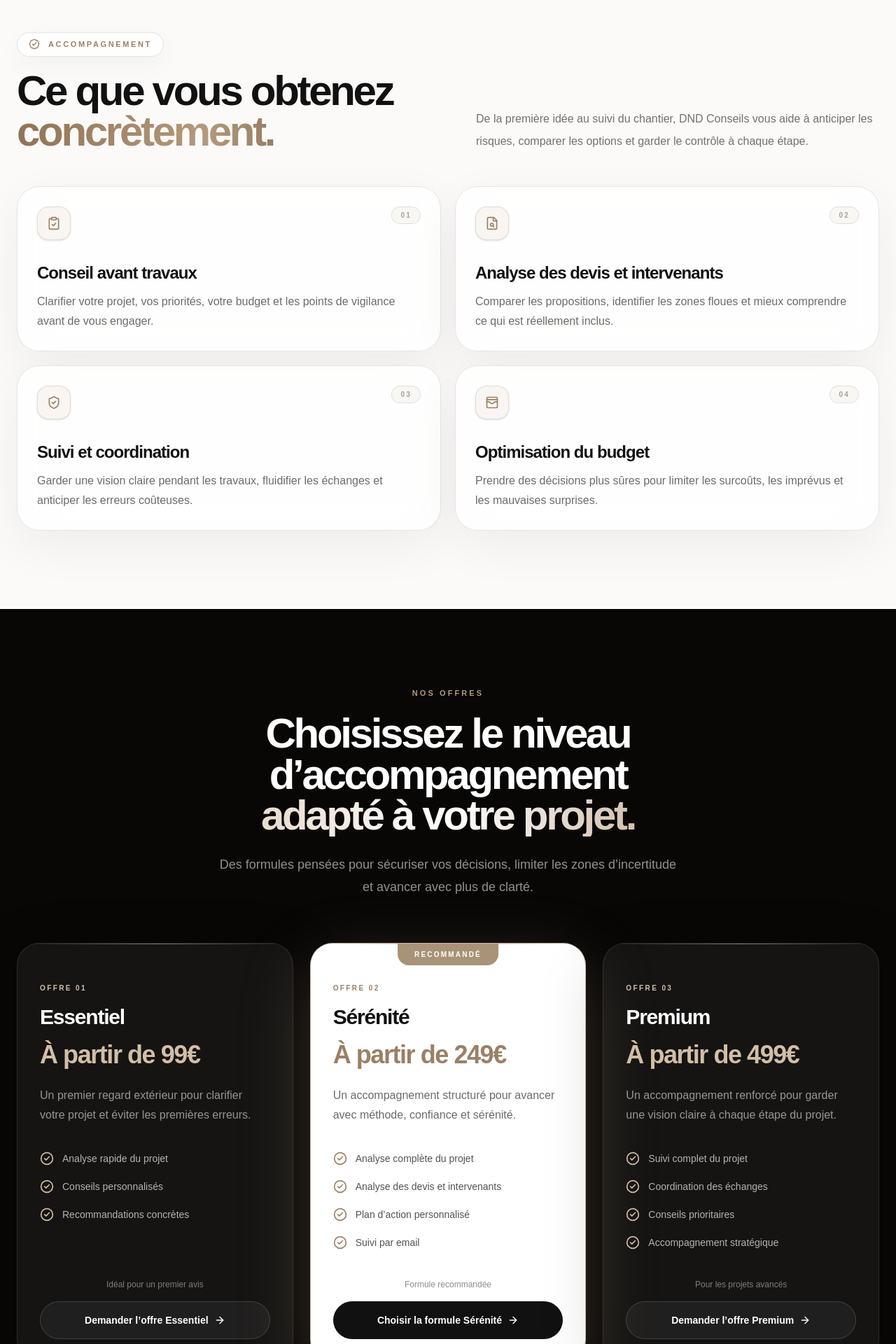
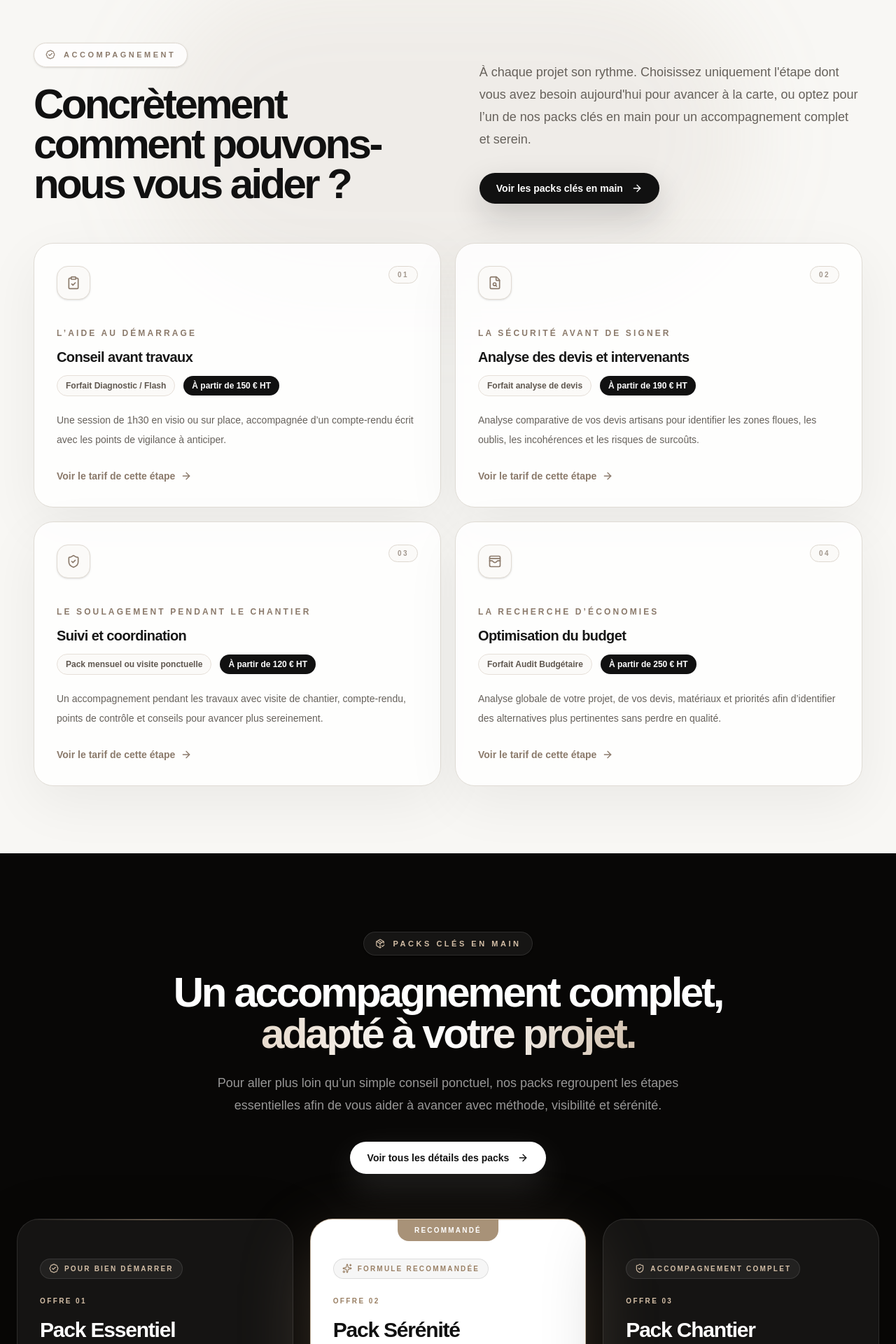
Before and after one commit to markyuna/dnd-conseils, a Next.js app: page / in a window 1280 px wide. Shown: the part 3440-5360 px from the top of the page at 70% size. Built offline with nearby package versions, Linux system fonts and the light colour scheme; no server answers.

Commit message:
refactor: align offer packs with pricing strategy

```diff
--- a/src/components/OffersSection.tsx
+++ b/src/components/OffersSection.tsx
@@ -1,53 +1,65 @@
-// src/components/OffersSection.tsx
-
 "use client";
 
 import Link from "next/link";
 import { motion } from "framer-motion";
-import { ArrowRight, CheckCircle2 } from "lucide-react";
+import {
+  ArrowRight,
+  BadgeCheck,
+  CheckCircle2,
+  PackageCheck,
+  ShieldCheck,
+  Sparkles,
+} from "lucide-react";
 
 const offers = [
   {
     slug: "essentiel",
-    title: "Essentiel",
-    price: "À partir de 99€",
-    desc: "Un premier regard extérieur pour clarifier votre projet et éviter les premières erreurs.",
+    title: "Pack Essentiel",
+    price: "À partir de 390 € HT",
+    eyebrow: "Pour bien démarrer",
+    desc: "Une formule claire pour structurer votre projet, analyser les premiers éléments et avancer avec une vision plus sûre.",
     features: [
-      "Analyse rapide du projet",
-      "Conseils personnalisés",
-      "Recommandations concrètes",
+      "Diagnostic projet",
+      "Analyse de 2 à 3 devis",
+      "Compte-rendu écrit",
+      "Recommandations prioritaires",
     ],
-    note: "Idéal pour un premier avis",
-    cta: "Demander l’offre Essentiel",
+    note: "Idéal avant de signer",
+    cta: "Demander le Pack Essentiel",
+    href: "/devis?type=pack-essentiel",
   },
   {
     slug: "serenite",
-    title: "Sérénité",
-    price: "À partir de 249€",
+    title: "Pack Sérénité",
+    price: "À partir de 790 € HT",
+    eyebrow: "Formule recommandée",
     highlight: true,
-    desc: "Un accompagnement structuré pour avancer avec méthode, confiance et sérénité.",
+    desc: "Un accompagnement plus structuré pour sécuriser les décisions importantes avant et pendant les premières étapes du chantier.",
     features: [
-      "Analyse complète du projet",
-      "Analyse des devis et intervenants",
-      "Plan d’action personnalisé",
-      "Suivi par email",
+      "Diagnostic complet",
+      "Analyse des devis",
+      "1 visite de chantier",
+      "Compte-rendu et conseils personnalisés",
     ],
-    note: "Formule recommandée",
-    cta: "Choisir la formule Sérénité",
+    note: "Le meilleur équilibre",
+    cta: "Choisir le Pack Sérénité",
+    href: "/devis?type=pack-serenite",
   },
   {
-    slug: "premium",
-    title: "Premium",
-    price: "À partir de 499€",
-    desc: "Un accompagnement renforcé pour garder une vision claire à chaque étape du projet.",
+    slug: "chantier",
+    title: "Pack Chantier",
+    price: "Sur devis",
+    eyebrow: "Accompagnement complet",
+    desc: "Une solution renforcée pour garder une vision claire pendant les travaux, avec suivi, coordination et conseils réguliers.",
     features: [
-      "Suivi complet du projet",
-      "Coordination des échanges",
-      "Conseils prioritaires",
-      "Accompagnement stratégique",
+      "Suivi mensuel",
+      "Visites de chantier",
+      "Comptes-rendus réguliers",
+      "Conseils et coordination",
     ],
     note: "Pour les projets avancés",
-    cta: "Demander l’offre Premium",
+    cta: "Demander le Pack Chantier",
+    href: "/devis?type=pack-chantier",
   },
 ];
 
@@ -58,9 +70,9 @@ export default function OffersSection() {
       className="relative overflow-hidden bg-[#080706] px-4 py-24 text-white sm:px-6 lg:py-28"
     >
       <div className="pointer-events-none absolute inset-0 -z-10">
-        <div className="absolute left-1/2 top-0 h-[520px] w-[520px] -translate-x-1/2 rounded-full bg-[#b49a7c]/20 blur-3xl" />
-        <div className="absolute bottom-[-160px] right-[-120px] h-[420px] w-[420px] rounded-full bg-white/10 blur-3xl" />
-        <div className="absolute inset-0 opacity-[0.04] [background-image:linear-gradient(90deg,#fff_1px,transparent_1px),linear-gradient(#fff_1px,transparent_1px)] [background-size:76px_76px]" />
+        <div className="absolute left-1/2 top-0 h-[560px] w-[560px] -translate-x-1/2 rounded-full bg-[#b49a7c]/20 blur-3xl" />
+        <div className="absolute bottom-[-180px] right-[-140px] h-[460px] w-[460px] rounded-full bg-white/10 blur-3xl" />
+        <div className="absolute inset-0 opacity-[0.045] [background-image:linear-gradient(90deg,#fff_1px,transparent_1px),linear-gradient(#fff_1px,transparent_1px)] [background-size:76px_76px]" />
       </div>
 
       <div className="relative mx-auto max-w-7xl">
@@ -71,21 +83,33 @@ export default function OffersSection() {
           transition={{ duration: 0.7, ease: [0.22, 1, 0.36, 1] }}
           className="mx-auto mb-16 max-w-4xl text-center"
         >
-          <p className="mb-5 text-[11px] font-semibold uppercase tracking-[0.28em] text-[#b49a7c]">
-            Nos offres
-          </p>
+          <div className="mb-6 inline-flex items-center gap-3 rounded-full border border-white/10 bg-white/[0.06] px-4 py-2 text-[11px] font-semibold uppercase tracking-[0.32em] text-[#d3bea6] shadow-sm">
+            <PackageCheck className="h-3.5 w-3.5" />
+            Packs clés en main
+          </div>
 
           <h2 className="text-4xl font-semibold leading-[0.98] tracking-[-0.055em] md:text-6xl">
-            Choisissez le niveau d’accompagnement
+            Un accompagnement complet,
             <span className="block bg-gradient-to-r from-[#d8c4ad] via-white to-[#b49a7c] bg-clip-text text-transparent">
               adapté à votre projet.
             </span>
           </h2>
 
-          <p className="mx-auto mt-6 max-w-2xl text-base leading-8 text-white/55 sm:text-lg">
-            Des formules pensées pour sécuriser vos décisions, limiter les zones
-            d’incertitude et avancer avec plus de clarté.
+          <p className="mx-auto mt-6 max-w-2xl text-base leading-8 text-white/58 sm:text-lg">
+            Pour aller plus loin qu’un simple conseil ponctuel, nos packs
+            regroupent les étapes essentielles afin de vous aider à avancer avec
+            méthode, visibilité et sérénité.
           </p>
+
+          <div className="mt-9 flex justify-center">
+            <Link
+              href="/tarifs#packs"
+              className="inline-flex items-center justify-center gap-3 rounded-full border border-white/12 bg-white px-6 py-3 text-sm font-semibold text-[#111111] shadow-[0_18px_50px_rgba(255,255,255,0.12)] transition duration-300 hover:-translate-y-0.5 hover:bg-[#d8c4ad]"
+            >
+              Voir tous les détails des packs
+              <ArrowRight className="h-4 w-4" />
+            </Link>
+          </div>
         </motion.div>
 
         <div className="grid gap-6 md:grid-cols-3">
@@ -101,9 +125,9 @@ export default function OffersSection() {
                 ease: [0.22, 1, 0.36, 1],
               }}
               className={[
-                "group relative flex min-h-[560px] flex-col overflow-hidden rounded-[2rem] border p-7 transition-all duration-500 hover:-translate-y-1 sm:p-8",
+                "group relative flex min-h-[590px] flex-col overflow-hidden rounded-[2rem] border p-7 transition-all duration-500 hover:-translate-y-1 sm:p-8",
                 offer.highlight
-                  ? "border-[#b49a7c]/70 bg-white text-[#111] shadow-[0_34px_100px_rgba(180,154,124,0.28)]"
+                  ? "border-[#b49a7c]/70 bg-white text-[#111111] shadow-[0_34px_100px_rgba(180,154,124,0.28)]"
                   : "border-white/10 bg-white/[0.055] text-white shadow-[0_24px_90px_rgba(0,0,0,0.18)] hover:border-[#b49a7c]/45 hover:bg-white/[0.075]",
               ].join(" ")}
             >
@@ -116,6 +140,24 @@ export default function OffersSection() {
               <div className="pointer-events-none absolute inset-x-0 top-0 h-px bg-gradient-to-r from-transparent via-[#b49a7c] to-transparent opacity-70" />
 
               <div className="pt-6">
+                <div
+                  className={[
+                    "mb-6 inline-flex items-center gap-2 rounded-full border px-3 py-1.5 text-[10px] font-semibold uppercase tracking-[0.22em]",
+                    offer.highlight
+                      ? "border-black/10 bg-black/[0.035] text-[#9a8065]"
+                      : "border-white/10 bg-white/[0.06] text-[#d3bea6]",
+                  ].join(" ")}
+                >
+                  {offer.highlight ? (
+                    <Sparkles className="h-3.5 w-3.5" />
+                  ) : index === 0 ? (
+                    <BadgeCheck className="h-3.5 w-3.5" />
+                  ) : (
+                    <ShieldCheck className="h-3.5 w-3.5" />
+                  )}
+                  {offer.eyebrow}
+                </div>
+
                 <p
                   className={[
                     "mb-4 text-[10px] font-semibold uppercase tracking-[0.24em]",
@@ -141,7 +183,7 @@ export default function OffersSection() {
                 <p
                   className={[
                     "mt-6 text-base leading-7",
-                    offer.highlight ? "text-black/58" : "text-white/55",
+                    offer.highlight ? "text-black/58" : "text-white/58",
                   ].join(" ")}
                 >
                   {offer.desc}
@@ -161,7 +203,7 @@ export default function OffersSection() {
                     <span
                       className={[
                         "text-sm leading-6",
-                        offer.highlight ? "text-black/68" : "text-white/68",
+                        offer.highlight ? "text-black/68" : "text-white/70",
                       ].join(" ")}
                     >
                       {feature}
@@ -181,17 +223,29 @@ export default function OffersSection() {
                 </p>
 
                 <Link
-                  href={`/devis?offre=${offer.slug}`}
-                  aria-label={`Demander l’offre ${offer.title}`}
+                  href={offer.href}
+                  aria-label={offer.cta}
                   className={[
                     "group/link flex w-full items-center justify-center gap-2 rounded-full border px-6 py-4 text-center text-sm font-semibold transition-all duration-300",
                     offer.highlight
-                      ? "border-black/10 bg-[#111] text-white hover:bg-[#2a211b]"
+                      ? "border-black/10 bg-[#111111] text-white hover:bg-[#2a211b]"
                       : "border-white/15 bg-white/5 text-white hover:border-[#b49a7c]/45 hover:bg-[#b49a7c]/15",
                   ].join(" ")}
                 >
                   {offer.cta}
                   <ArrowRight className="h-4 w-4 transition-transform duration-300 group-hover/link:translate-x-1" />
+                </Link>
+
+                <Link
+                  href={`/tarifs#${offer.slug === "chantier" ? "packs" : "packs"}`}
+                  className={[
+                    "mt-4 flex w-full items-center justify-center text-xs font-semibold transition duration-300",
+                    offer.highlight
+                      ? "text-black/45 hover:text-black"
+                      : "text-white/42 hover:text-white",
+                  ].join(" ")}
+                >
+                  Voir le détail du pack
                 </Link>
               </div>
             </motion.article>
--- a/src/components/ServicesSection.tsx
+++ b/src/components/ServicesSection.tsx
@@ -1,9 +1,9 @@
-// src/components/ServicesSection.tsx
-
 "use client";
 
+import Link from "next/link";
 import { motion } from "framer-motion";
 import {
+  ArrowRight,
   BadgeCheck,
   ClipboardCheck,
   FileSearch,
@@ -14,106 +14,165 @@ import {
 const services = [
   {
     title: "Conseil avant travaux",
-    desc: "Clarifier votre projet, vos priorités, votre budget et les points de vigilance avant de vous engager.",
+    label: "L’aide au démarrage",
+    formula: "Forfait Diagnostic / Flash",
+    price: "À partir de 150 € HT",
+    desc: "Une session de 1h30 en visio ou sur place, accompagnée d’un compte-rendu écrit avec les points de vigilance à anticiper.",
     icon: ClipboardCheck,
+    href: "/tarifs#diagnostic-flash",
   },
   {
     title: "Analyse des devis et intervenants",
-    desc: "Comparer les propositions, identifier les zones floues et mieux comprendre ce qui est réellement inclus.",
+    label: "La sécurité avant de signer",
+    formula: "Forfait analyse de devis",
+    price: "À partir de 190 € HT",
+    desc: "Analyse comparative de vos devis artisans pour identifier les zones floues, les oublis, les incohérences et les risques de surcoûts.",
     icon: FileSearch,
+    href: "/tarifs#analyse-devis",
   },
   {
     title: "Suivi et coordination",
-    desc: "Garder une vision claire pendant les travaux, fluidifier les échanges et anticiper les erreurs coûteuses.",
+    label: "Le soulagement pendant le chantier",
+    formula: "Pack mensuel ou visite ponctuelle",
+    price: "À partir de 120 € HT",
+    desc: "Un accompagnement pendant les travaux avec visite de chantier, compte-rendu, points de contrôle et conseils pour avancer plus sereinement.",
     icon: ShieldCheck,
+    href: "/tarifs#suivi-chantier",
   },
   {
     title: "Optimisation du budget",
-    desc: "Prendre des décisions plus sûres pour limiter les surcoûts, les imprévus et les mauvaises surprises.",
+    label: "La recherche d’économies",
+    formula: "Forfait Audit Budgétaire",
+    price: "À partir de 250 € HT",
+    desc: "Analyse globale de votre projet, de vos devis, matériaux et priorités afin d’identifier des alternatives plus pertinentes sans perdre en qualité.",
     icon: WalletCards,
+    href: "/tarifs#audit-budgetaire",
   },
 ];
 
+const fadeUp = {
+  hidden: { opacity: 0, y: 28 },
+  visible: { opacity: 1, y: 0 },
+};
+
 export default function ServicesSection() {
   return (
-    <section
-      id="services"
-      className="relative overflow-hidden bg-[#fbfaf8] px-4 pb-24 pt-4 text-[#171412] sm:px-6 lg:pb-28"
-    >
-      <div className="pointer-events-none absolute inset-0 -z-10">
-        <div className="absolute left-[-220px] top-[-220px] h-[520px] w-[520px] rounded-full bg-[#b49a7c]/10 blur-3xl" />
-        <div className="absolute bottom-[-240px] right-[-220px] h-[560px] w-[560px] rounded-full bg-black/[0.035] blur-3xl" />
-      </div>
+    <section className="relative overflow-hidden bg-[#f8f7f4] px-5 py-24 text-[#111111] sm:px-8 lg:px-12">
+      <div className="pointer-events-none absolute left-1/2 top-0 h-[460px] w-[860px] -translate-x-1/2 rounded-full bg-[#a39183]/10 blur-3xl" />
 
       <div className="relative mx-auto max-w-7xl">
+        <div className="mb-14 grid gap-8 lg:grid-cols-[1.05fr_0.95fr] lg:items-end">
           <motion.div
-          initial={{ opacity: 0, y: 26 }}
-          whileInView={{ opacity: 1, y: 0 }}
+            variants={fadeUp}
+            initial="hidden"
+            whileInView="visible"
             viewport={{ once: true, margin: "-80px" }}
-          transition={{ duration: 0.7, ease: [0.22, 1, 0.36, 1] }}
-          className="mb-12 grid gap-6 border-t border-black/10 pt-16 lg:grid-cols-[0.9fr_1.1fr] lg:items-end"
+            transition={{ duration: 0.65, ease: [0.22, 1, 0.36, 1] }}
           >
-          <div>
-            <div className="mb-5 inline-flex items-center gap-3 rounded-full border border-black/10 bg-white/75 px-4 py-2 text-[11px] font-semibold uppercase tracking-[0.24em] text-[#9a8065] shadow-[0_12px_35px_rgba(0,0,0,0.04)] backdrop-blur-xl">
-              <BadgeCheck className="h-4 w-4" />
+            <div className="mb-6 inline-flex items-center gap-3 rounded-full border border-[#ded8d0] bg-white/80 px-4 py-2 text-[11px] font-semibold uppercase tracking-[0.32em] text-[#8b7a6b] shadow-sm">
+              <BadgeCheck className="h-3.5 w-3.5" />
               Accompagnement
             </div>
 
-            <h2 className="max-w-3xl text-4xl font-semibold leading-[0.98] tracking-[-0.055em] text-[#111] md:text-6xl">
-              Ce que vous obtenez
-              <span className="block bg-gradient-to-r from-[#8f7358] via-[#b49a7c] to-[#5f4937] bg-clip-text text-transparent">
-                concrètement.
-              </span>
+            <h2 className="max-w-3xl text-5xl font-semibold leading-[0.95] tracking-[-0.06em] text-[#111111] md:text-6xl">
+              Concrètement comment pouvons-nous vous aider ?
             </h2>
+          </motion.div>
+
+          <motion.div
+            className="max-w-xl"
+            variants={fadeUp}
+            initial="hidden"
+            whileInView="visible"
+            viewport={{ once: true, margin: "-80px" }}
+            transition={{
+              duration: 0.65,
+              delay: 0.1,
+              ease: [0.22, 1, 0.36, 1],
+            }}
+          >
+            <p className="text-base leading-8 text-[#66615b] md:text-lg">
+              À chaque projet son rythme. Choisissez uniquement l&apos;étape
+              dont vous avez besoin aujourd&apos;hui pour avancer à la carte,
+              ou optez pour l’un de nos packs clés en main pour un
+              accompagnement complet et serein.
+            </p>
+
+            <Link
+              href="/tarifs#packs"
+              className="mt-8 inline-flex items-center justify-center gap-3 rounded-full bg-[#111111] px-6 py-3 text-sm font-semibold text-white shadow-[0_18px_45px_rgba(17,17,17,0.18)] transition duration-300 hover:-translate-y-0.5 hover:bg-[#8b7a6b]"
+            >
+              Voir les packs clés en main
+              <ArrowRight className="h-4 w-4" />
+            </Link>
+          </motion.div>
         </div>
 
-          <p className="max-w-xl text-base leading-8 text-black/55 lg:ml-auto">
-            De la première idée au suivi du chantier, DND Conseils vous aide à
-            anticiper les risques, comparer les options et garder le contrôle à
-            chaque étape.
-          </p>
-        </motion.div>
-
         <div className="grid gap-5 md:grid-cols-2">
-          {services.map((item, index) => {
-            const Icon = item.icon;
+          {services.map((service, index) => {
+            const Icon = service.icon;
+            const number = String(index + 1).padStart(2, "0");
 
             return (
-              <motion.article
-                key={item.title}
-                initial={{ opacity: 0, y: 30 }}
-                whileInView={{ opacity: 1, y: 0 }}
-                viewport={{ once: true, margin: "-70px" }}
+              <motion.div
+                key={service.title}
+                variants={fadeUp}
+                initial="hidden"
+                whileInView="visible"
+                viewport={{ once: true, margin: "-80px" }}
                 transition={{
-                  duration: 0.6,
-                  delay: index * 0.07,
+                  duration: 0.65,
+                  delay: index * 0.06,
                   ease: [0.22, 1, 0.36, 1],
                 }}
-                className="group relative overflow-hidden rounded-[2rem] border border-black/10 bg-white/82 p-6 shadow-[0_22px_70px_rgba(0,0,0,0.055)] backdrop-blur-xl transition duration-500 hover:-translate-y-1 hover:border-[#b49a7c]/45 hover:bg-white hover:shadow-[0_30px_90px_rgba(0,0,0,0.09)] sm:p-7"
               >
-                <div className="pointer-events-none absolute inset-0 bg-[linear-gradient(120deg,transparent,rgba(180,154,124,0.12),transparent)] opacity-0 transition duration-700 group-hover:opacity-100" />
-                <div className="pointer-events-none absolute right-[-80px] top-[-80px] h-[210px] w-[210px] rounded-full bg-[#b49a7c]/0 blur-3xl transition duration-500 group-hover:bg-[#b49a7c]/16" />
+                <Link
+                  href={service.href}
+                  className="group relative block h-full overflow-hidden rounded-[28px] border border-[#dfdbd4] bg-white/85 p-7 shadow-[0_24px_80px_rgba(20,18,16,0.06)] transition duration-500 hover:-translate-y-1 hover:border-[#b3a494] hover:bg-white hover:shadow-[0_30px_90px_rgba(20,18,16,0.10)] sm:p-8"
+                  aria-label={`Voir le tarif pour ${service.title}`}
+                >
+                  <div className="pointer-events-none absolute inset-x-8 top-0 h-px bg-gradient-to-r from-transparent via-white to-transparent opacity-80" />
 
-                <div className="relative flex items-start justify-between gap-6">
-                  <div className="flex h-12 w-12 items-center justify-center rounded-2xl border border-black/10 bg-[#f8f5f2] text-[#9a8065] shadow-sm transition duration-500 group-hover:scale-105 group-hover:border-[#b49a7c]/45">
+                  <div className="mb-10 flex items-start justify-between gap-5">
+                    <div className="flex h-12 w-12 items-center justify-center rounded-2xl border border-[#e1dbd3] bg-[#fbfaf8] text-[#8b7a6b] shadow-sm transition duration-500 group-hover:border-[#b3a494] group-hover:text-[#111111]">
                       <Icon className="h-5 w-5" />
                     </div>
 
-                  <span className="rounded-full border border-black/10 bg-[#f8f5f2]/80 px-3 py-1 text-[10px] font-semibold tracking-[0.22em] text-black/35">
-                    0{index + 1}
+                    <span className="rounded-full border border-[#ded8d0] bg-[#fbfaf8] px-3 py-1 text-[10px] font-semibold tracking-[0.24em] text-[#a1968c]">
+                      {number}
                     </span>
                   </div>
 
-                <div className="relative mt-8">
-                  <h3 className="text-2xl font-semibold leading-tight tracking-[-0.04em] text-[#111]">
-                    {item.title}
+                  <div>
+                    <p className="mb-3 text-xs font-semibold uppercase tracking-[0.26em] text-[#8b7a6b]">
+                      {service.label}
+                    </p>
+
+                    <h3 className="mb-3 text-xl font-semibold tracking-[-0.03em] text-[#171717] transition duration-500 group-hover:text-[#8b7a6b]">
+                      {service.title}
                     </h3>
 
-                  <p className="mt-3 max-w-xl text-sm leading-7 text-black/58 sm:text-base">
-                    {item.desc}
+                    <div className="mb-5 flex flex-wrap items-center gap-3">
+                      <span className="rounded-full border border-[#e6dfd8] bg-[#fbfaf8] px-3 py-1.5 text-xs font-semibold text-[#5f574f]">
+                        {service.formula}
+                      </span>
+
+                      <span className="rounded-full bg-[#111111] px-3 py-1.5 text-xs font-semibold text-white">
+                        {service.price}
+                      </span>
+                    </div>
+
+                    <p className="max-w-xl text-sm leading-7 text-[#66615b]">
+                      {service.desc}
                     </p>
+
+                    <div className="mt-7 inline-flex items-center gap-2 text-sm font-semibold text-[#8b7a6b] transition duration-500 group-hover:gap-3 group-hover:text-[#111111]">
+                      Voir le tarif de cette étape
+                      <ArrowRight className="h-4 w-4" />
                     </div>
-              </motion.article>
+                  </div>
+                </Link>
+              </motion.div>
             );
           })}
         </div>
```
Lines whose indentation alone changed are shown as unchanged.
